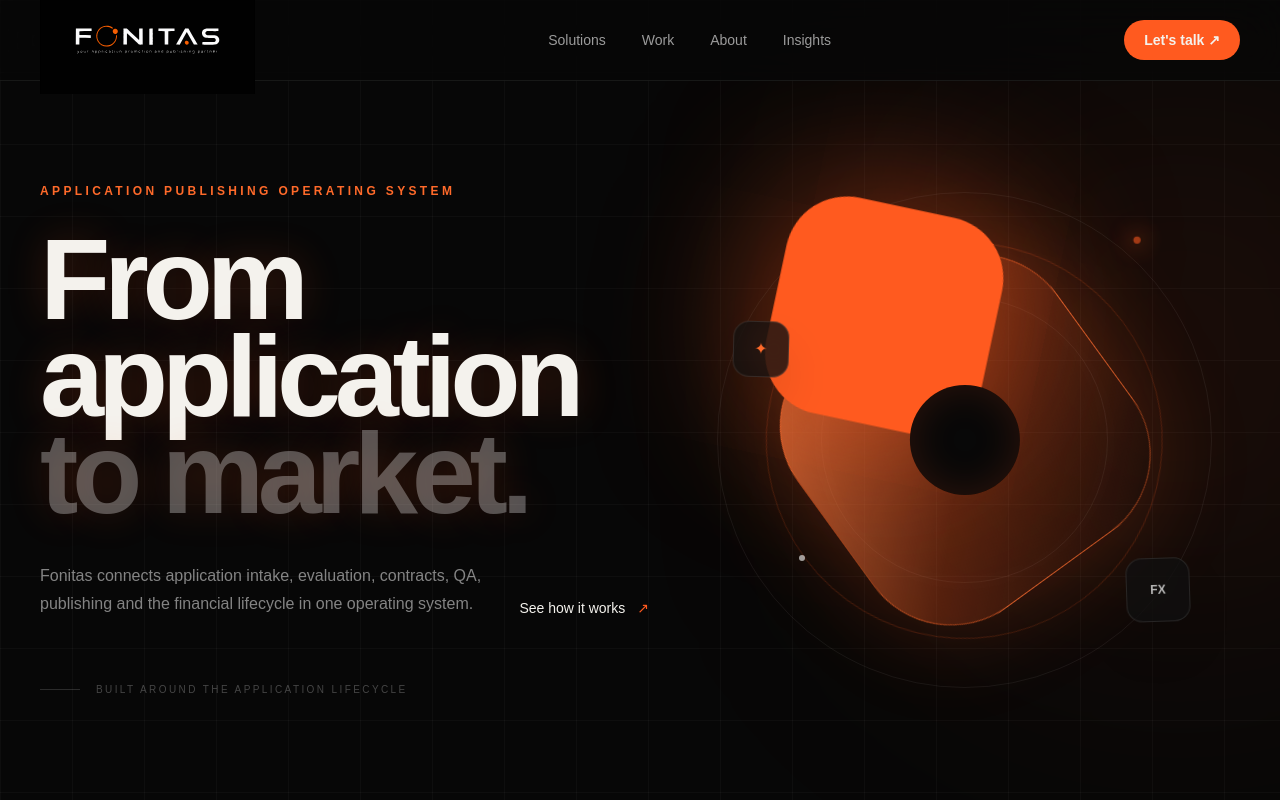
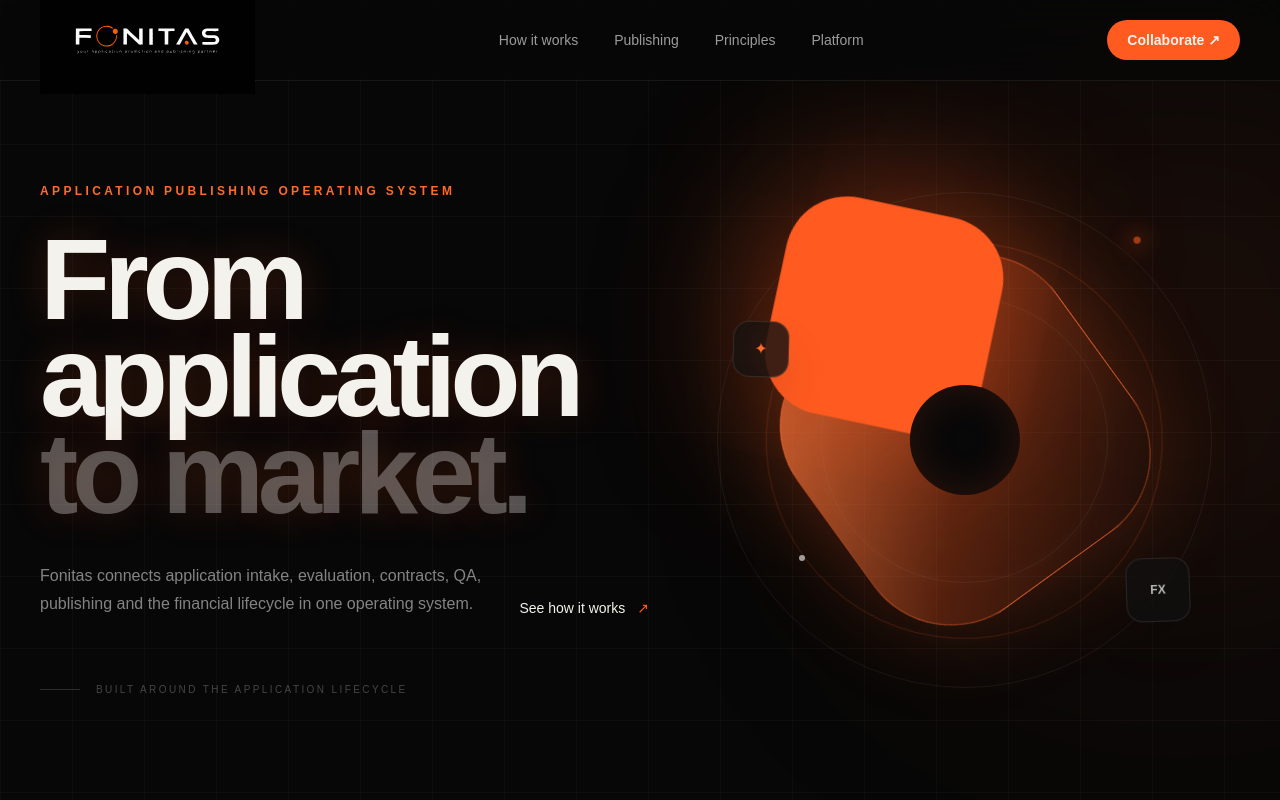
Before and after one commit to mohamad-es/Fonitas-website, a Next.js app: page / in a window 1280 px wide. Shown: the top 800 px of the page. Built offline with nearby package versions, Linux system fonts and the light colour scheme.

Commit message:
refactor: align navigation with Fonitas product flow

```diff
--- a/components/layout/header.tsx
+++ b/components/layout/header.tsx
@@ -3,10 +3,10 @@
 import { useState } from "react";
 
 const links = [
-  ["Solutions", "#solutions"],
-  ["Work", "#work"],
-  ["About", "#about"],
-  ["Insights", "#insights"],
+  ["How it works", "#how-it-works"],
+  ["Publishing", "#publishing"],
+  ["Principles", "#about"],
+  ["Platform", "#platform"],
 ];
 
 export function Header() {
@@ -16,7 +16,7 @@ export function Header() {
     <header className="fixed left-0 right-0 top-0 z-50 border-b border-white/[0.07] bg-[#070707]/75 backdrop-blur-xl">
       <div className="mx-auto flex h-20 max-w-[1400px] items-center justify-between px-6 lg:px-10">
         <a href="#" aria-label="Foonitas home" className="block w-[190px] sm:w-[215px]">
-          <img src="/foonitas-logo.svg" alt="Foonitas — your application promotion and publishing partner" className="h-auto w-full" />
+          <img src="/foonitas-logo.svg" alt="Foonitas — application publishing operating system" className="h-auto w-full" />
         </a>
 
         <nav className="hidden items-center gap-9 text-sm text-white/60 md:flex">
@@ -27,7 +27,7 @@ export function Header() {
 
         <div className="flex items-center gap-3">
           <a href="#contact" className="hidden rounded-full bg-[#ff5a1f] px-5 py-2.5 text-sm font-semibold text-black transition hover:bg-[#ff7a3d] sm:block">
-            Let&apos;s talk ↗
+            Collaborate ↗
           </a>
           <button type="button" aria-label="Toggle menu" aria-expanded={open} onClick={() => setOpen((value) => !value)} className="flex h-10 w-10 items-center justify-center rounded-full border border-white/10 text-white md:hidden">
             <span className="text-lg">{open ? "×" : "☰"}</span>
@@ -40,7 +40,7 @@ export function Header() {
           {links.map(([label, href]) => (
             <a key={href} href={href} onClick={() => setOpen(false)} className="block border-b border-white/[0.07] py-4 text-lg text-white/75 last:border-0">{label}</a>
           ))}
-          <a href="#contact" onClick={() => setOpen(false)} className="mt-4 block rounded-full bg-[#ff5a1f] px-5 py-3 text-center text-sm font-semibold text-black">Let&apos;s talk ↗</a>
+          <a href="#contact" onClick={() => setOpen(false)} className="mt-4 block rounded-full bg-[#ff5a1f] px-5 py-3 text-center text-sm font-semibold text-black">Submit a request ↗</a>
         </nav>
       )}
     </header>
```
